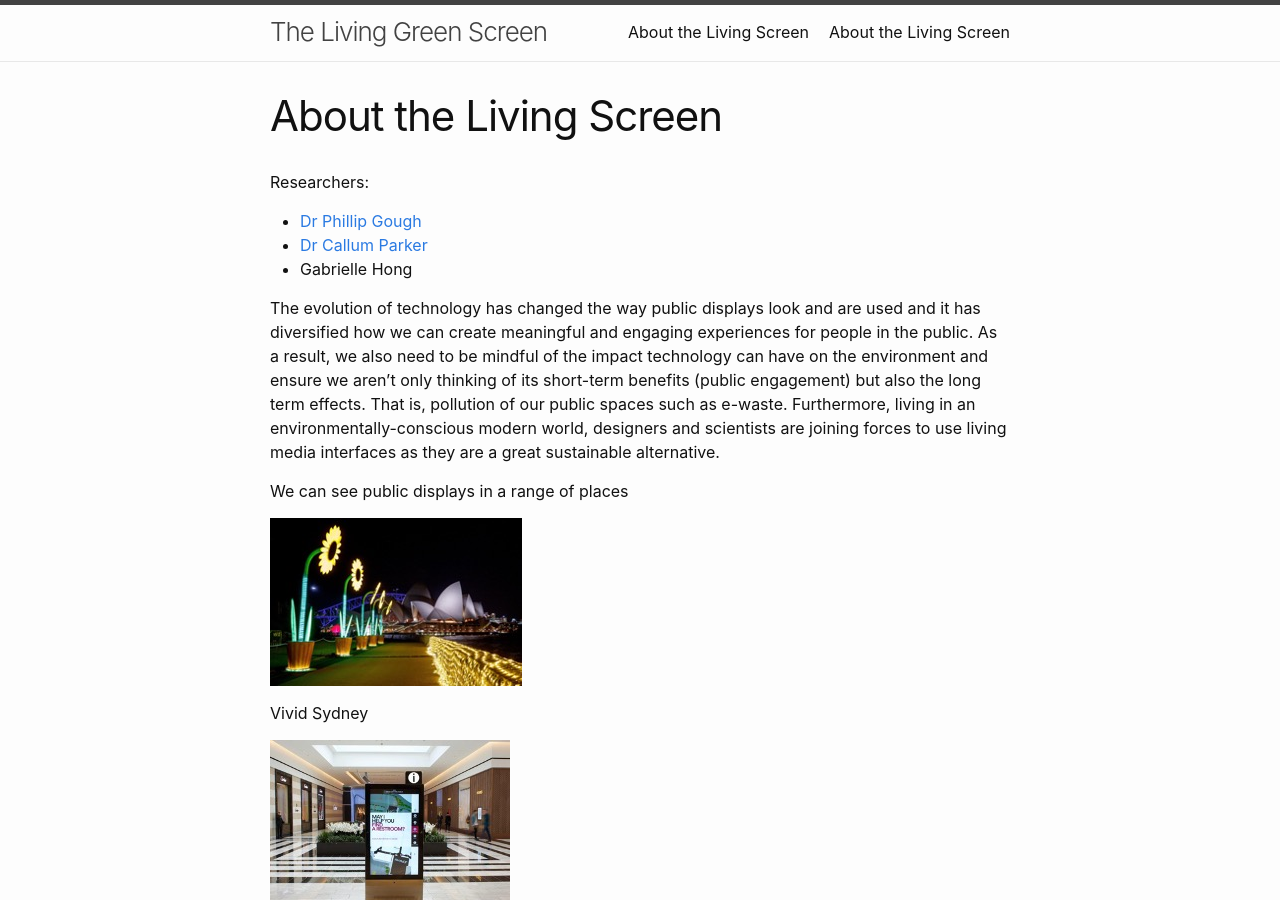
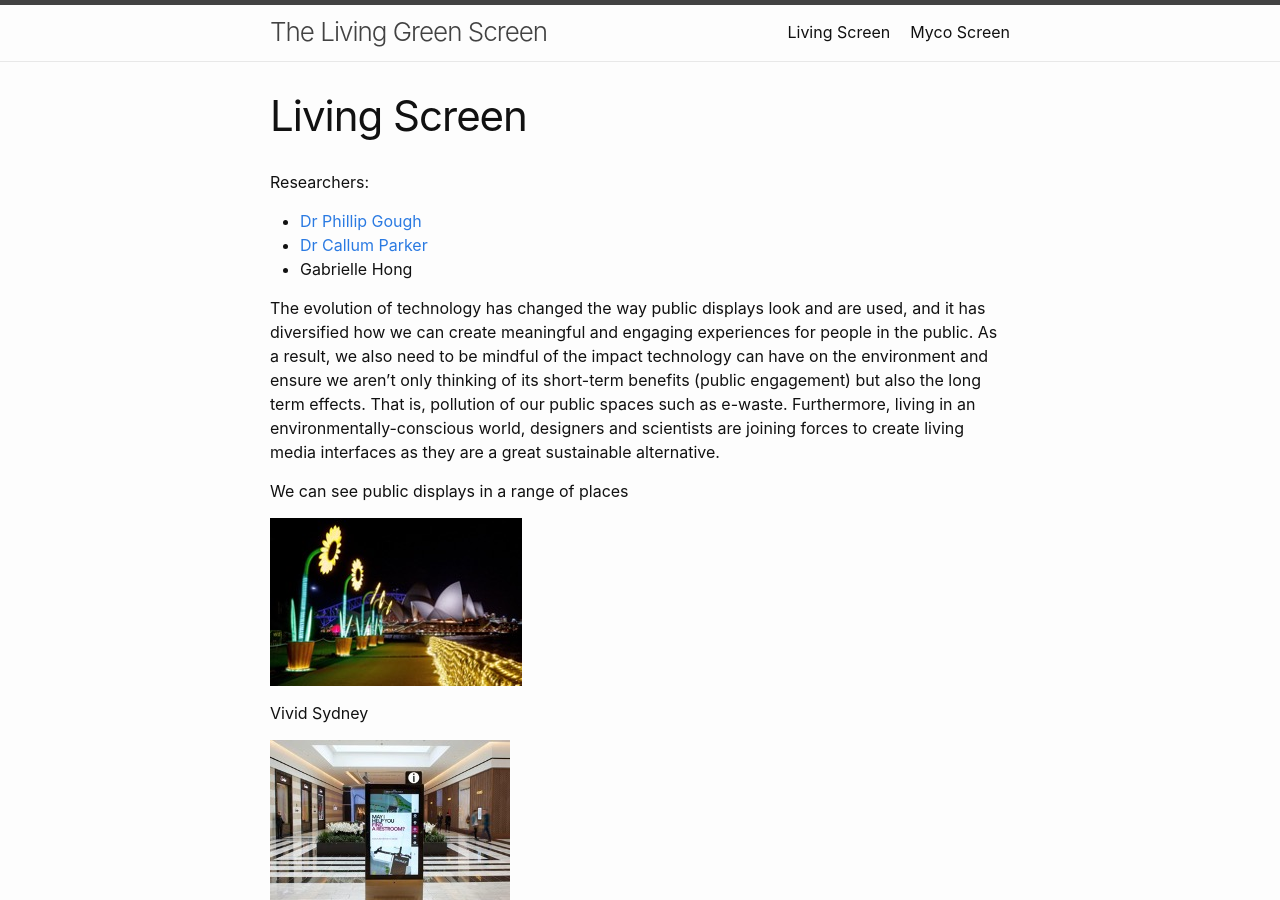
Before and after one commit to living-screen/living-screen.github.io, a Jekyll site: the page built from docs/about.md, in a window 1280 px wide and 900 px high. Built offline with Jekyll 4.4.1, drawn with Linux system fonts in a browser that asks for light colours.

Commit message:
update myco-screen and about page

```diff
--- a/docs/about.md
+++ b/docs/about.md
@@ -1,14 +1,14 @@
 ---
 layout: page
-title: About the Living Screen
-permalink: /about/
+title: Living Screen
+permalink: /living-screen/
 ---
 Researchers:
 - [Dr Phillip Gough][pjg-apo]
 - [Dr Callum Parker][cp-apo]
 - Gabrielle Hong
 
-The evolution of technology has changed the way public displays look and are used and it has diversified how we can create meaningful and engaging experiences for people in the public. As a result, we also need to be mindful of the impact technology can have on the environment and ensure we aren’t only thinking of its short-term benefits (public engagement) but also the long term effects. That is, pollution of our public spaces such as e-waste. Furthermore, living in an environmentally-conscious modern world, designers and scientists are joining forces to use living media interfaces as they are a great sustainable alternative.
+The evolution of technology has changed the way public displays look and are used, and it has diversified how we can create meaningful and engaging experiences for people in the public. As a result, we also need to be mindful of the impact technology can have on the environment and ensure we aren’t only thinking of its short-term benefits (public engagement) but also the long term effects. That is, pollution of our public spaces such as e-waste. Furthermore, living in an environmentally-conscious world, designers and scientists are joining forces to create living media interfaces as they are a great sustainable alternative.
 
 We can see public displays in a range of places
 
--- a/docs/myco-screen.md
+++ b/docs/myco-screen.md
@@ -1,14 +1,12 @@
 ---
 layout: page
-title: About the Living Screen
+title: Myco Screen
 permalink: /myco-screen/
 ---
 
-The answer is mycelium.
+The answer is *mycelium*!
 
-
-This page will be populated before the publication of the paper...
-
+This page will be populated before the publication of the paper, but after review, for anonymity.
 
 
 With special thanks to the team from Anon!!!
```
